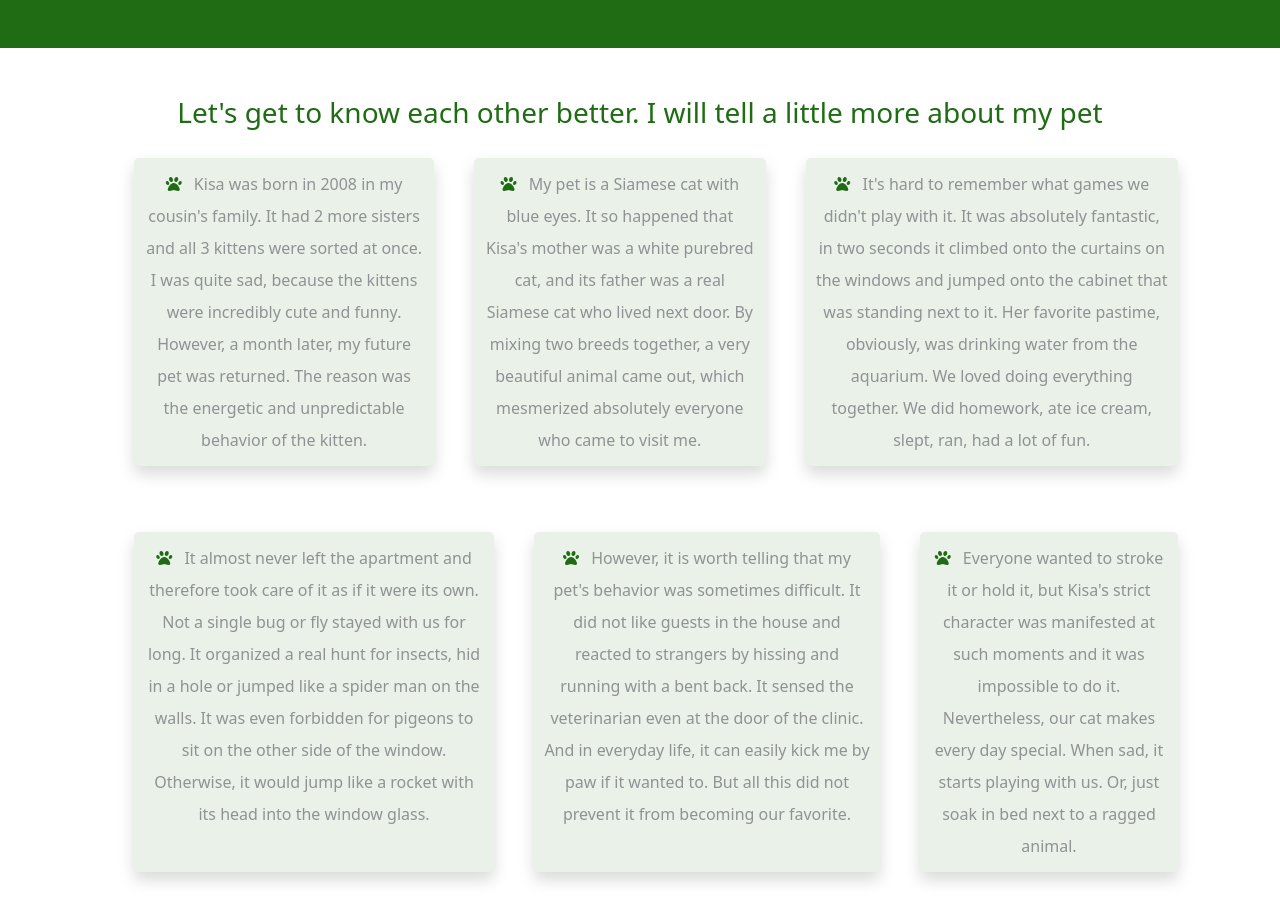
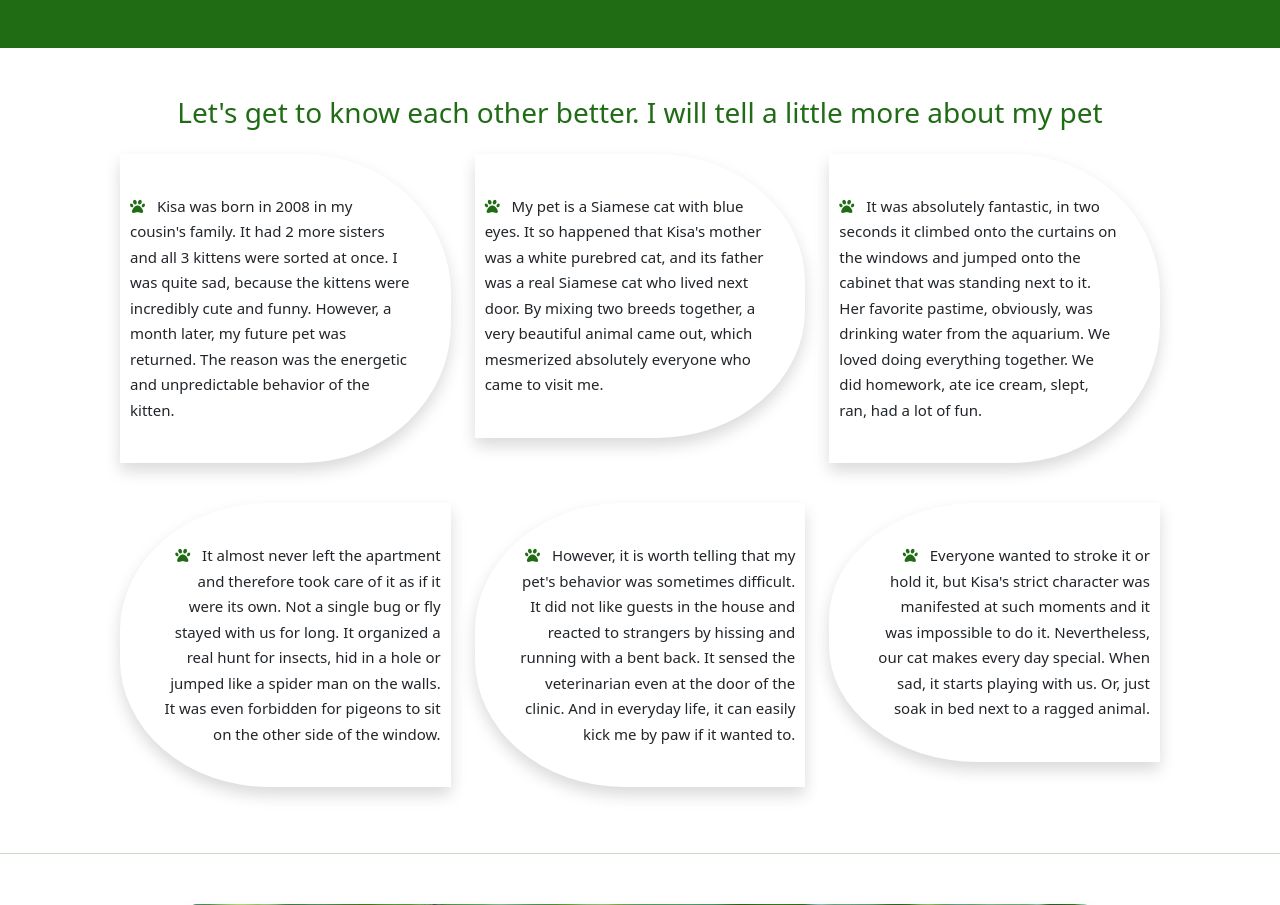
Before and after one commit to lida-skakun/Pet-landing-page, a plain HTML site: page index.html in a window 1280 px wide. Shown: the part 840-1745 px from the top of the page. Drawn offline with nearby package versions, Linux system fonts and the light colour scheme.

Commit message:
about section style modified

```diff
--- a/index.html
+++ b/index.html
@@ -73,61 +73,69 @@
         Let's get to know each other better. I will tell a little more about my
         pet
       </h3>
-      <ul>
-        <li class="about-pet-list shadow">
+      <div class="row mt-4">
+        <div class="col-4">
+          <p class="right-rounded shadow">
             <i class="fa-solid fa-paw me-2"></i>
-          Kisa was born in 2008 in my cousin's family. It had 2 more sisters and
-          all 3 kittens were sorted at once. I was quite sad, because the
+            Kisa was born in 2008 in my cousin's family. It had 2 more sisters
+            and all 3 kittens were sorted at once. I was quite sad, because the
             kittens were incredibly cute and funny. However, a month later, my
             future pet was returned. The reason was the energetic and
             unpredictable behavior of the kitten.
-        </li>
-        <li class="about-pet-list shadow">
+          </p>
+        </div>
+        <div class="col-4">
+          <p class="right-rounded shadow">
             <i class="fa-solid fa-paw me-2"></i>
             My pet is a Siamese cat with blue eyes. It so happened that Kisa's
-          mother was a white purebred cat, and its father was a real Siamese cat
-          who lived next door. By mixing two breeds together, a very beautiful
-          animal came out, which mesmerized absolutely everyone who came to
-          visit me.
-        </li>
-        <li class="about-pet-list shadow">
+            mother was a white purebred cat, and its father was a real Siamese
+            cat who lived next door. By mixing two breeds together, a very
+            beautiful animal came out, which mesmerized absolutely everyone who
+            came to visit me.
+          </p>
+        </div>
+        <div class="col-4">
+          <p class="right-rounded shadow">
             <i class="fa-solid fa-paw me-2"></i>
-          It's hard to remember what games we didn't play with it. It was
-          absolutely fantastic, in two seconds it climbed onto the curtains on
-          the windows and jumped onto the cabinet that was standing next to it.
-          Her favorite pastime, obviously, was drinking water from the aquarium.
-          We loved doing everything together. We did homework, ate ice cream,
-          slept, ran, had a lot of fun.
-        </li>
-      </ul>
-      <ul>
-        <li class="about-pet-list shadow">
+            It was absolutely fantastic, in two seconds it climbed onto the
+            curtains on the windows and jumped onto the cabinet that was
+            standing next to it. Her favorite pastime, obviously, was drinking
+            water from the aquarium. We loved doing everything together. We did
+            homework, ate ice cream, slept, ran, had a lot of fun.
+          </p>
+        </div>
+      </div>
+      <div class="row mt-4">
+        <div class="col-4">
+          <p class="left-rounded shadow">
             <i class="fa-solid fa-paw me-2"></i>
-          It almost never left the apartment and therefore took care of it as if
-          it were its own. Not a single bug or fly stayed with us for long. It
-          organized a real hunt for insects, hid in a hole or jumped like a
+            It almost never left the apartment and therefore took care of it as
+            if it were its own. Not a single bug or fly stayed with us for long.
+            It organized a real hunt for insects, hid in a hole or jumped like a
             spider man on the walls. It was even forbidden for pigeons to sit on
-          the other side of the window. Otherwise, it would jump like a rocket
-          with its head into the window glass.
-        </li>
-
-        <li class="about-pet-list shadow">
+            the other side of the window.
+          </p>
+        </div>
+        <div class="col-4">
+          <p class="left-rounded shadow">
             <i class="fa-solid fa-paw me-2"></i>
             However, it is worth telling that my pet's behavior was sometimes
             difficult. It did not like guests in the house and reacted to
             strangers by hissing and running with a bent back. It sensed the
-          veterinarian even at the door of the clinic. And in everyday life, it
-          can easily kick me by paw if it wanted to. But all this did not
-          prevent it from becoming our favorite.
-        </li>
-        <li class="about-pet-list shadow">
+            veterinarian even at the door of the clinic. And in everyday life,
+            it can easily kick me by paw if it wanted to.
+          </p>
+        </div>
+        <div class="col-4">
+          <p class="left-rounded shadow">
             <i class="fa-solid fa-paw me-2"></i>
             Everyone wanted to stroke it or hold it, but Kisa's strict character
             was manifested at such moments and it was impossible to do it.
             Nevertheless, our cat makes every day special. When sad, it starts
             playing with us. Or, just soak in bed next to a ragged animal.
-        </li>
-      </ul>
+          </p>
+        </div>
+      </div>
     </div>
     <hr />
     <div class="kat-gallery" id="kat-gallery">
--- a/main.css
+++ b/main.css
@@ -72,27 +72,27 @@ h3,
   border-radius: 45% 45% 0% 45%;
 }
 
+.about-pet {
+  padding: 0 50px;
+}
+
 h3 {
   text-align: center;
 }
 
-.about-pet ul {
-  display: flex;
+.right-rounded {
+  border-radius: 0% 45% 45% 0%;
+  padding: 40px 40px 40px 10px;
+  font-size: 15px;
+  line-height: 1.7;
 }
 
-.about-pet li {
-  margin-bottom: 30px;
-  color: var(--additional-color);
-  list-style-type: none;
-}
-
-.about-pet-list {
-  background: var(--lighter-general-color);
-  border-radius: 5px;
-  padding: 10px;
-  margin: 20px;
-  text-align: center;
-  line-height: 2;
+.left-rounded {
+  border-radius: 45% 0% 0% 45%;
+  padding: 40px 10px 40px 40px;
+  font-size: 15px;
+  text-align: right;
+  line-height: 1.7;
 }
 
 .kat-gallery {
```
Lines whose indentation alone changed are shown as unchanged.
